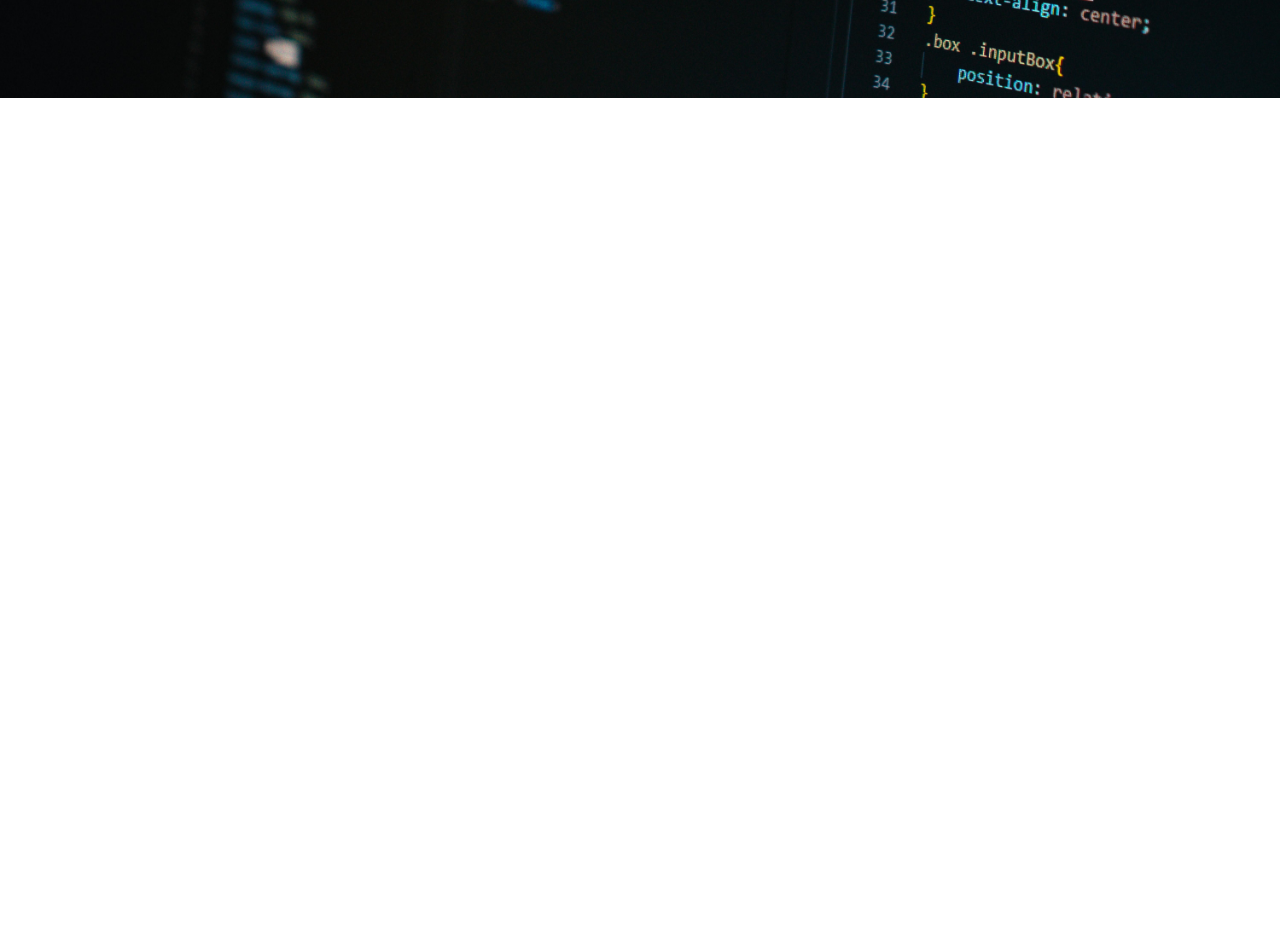
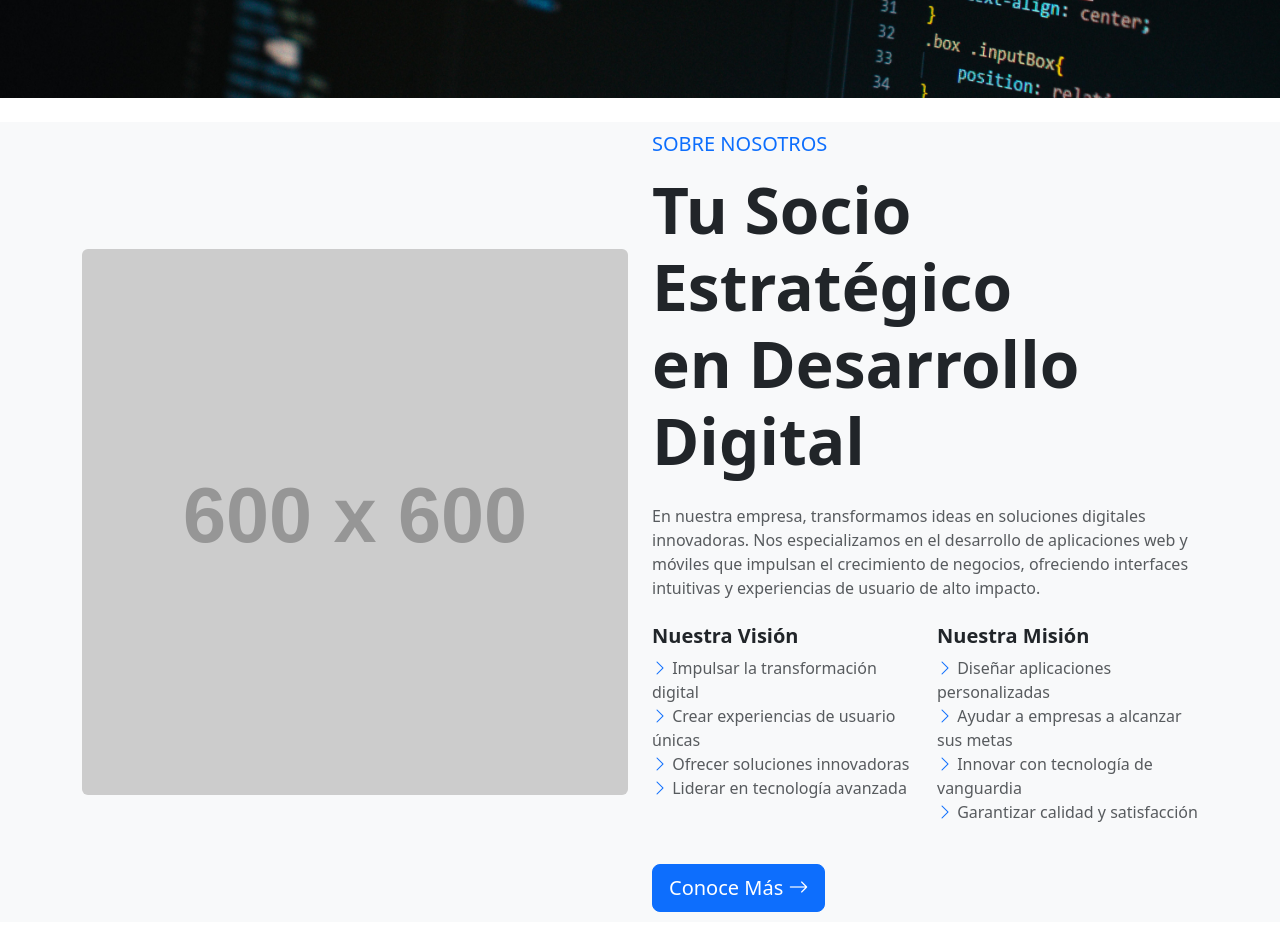
Before and after one commit to axxving/app-jsdevs-axv, a React (Vite) app: page / in a window 1280 px wide. Shown: the part 840-1786 px from the top of the page. Before the commit the page ends 938 px from the top, so only its background shows below. Built offline with nearby package versions, Linux system fonts and the light colour scheme.

Commit message:
feat: about

```diff
--- a/src/components/page/Page.jsx
+++ b/src/components/page/Page.jsx
@@ -2,6 +2,7 @@ import React from 'react';
 import { Hero } from './hero/Hero';
 import { Header } from './header/Header';
 import { HeaderContact } from './header/HeaderContact';
+import { About } from './about/About';
 
 export const Page = () => {
     const stykeContainerHeader = {
@@ -17,6 +18,7 @@ export const Page = () => {
                 <Header />
             </div>
             <Hero />
+            <About />
         </>
     );
 };
--- /dev/null
+++ b/src/components/page/about/About.jsx
@@ -0,0 +1,96 @@
+import React from 'react';
+
+export const About = () => {
+    return (
+        <section
+            className="mt-4 mb-4 about-section d-flex align-items-center bg-light"
+            style={{ minHeight: '100vh' }}
+        >
+            <div className="container">
+                <div className="row align-items-center">
+                    {/* Imagen del lado izquierdo */}
+                    <div className="col-12 col-md-6 mb-4 mb-md-0 text-center">
+                        <img
+                            src="https://via.placeholder.com/600x600"
+                            alt="Sobre nosotros"
+                            className="img-fluid rounded"
+                        />
+                    </div>
+
+                    {/* Contenido del lado derecho */}
+                    <div className="col-12 col-md-6 text-center text-md-start">
+                        <h5 className="text-uppercase text-primary mb-3">
+                            Sobre Nosotros
+                        </h5>
+                        <h2 className="display-3 fw-bold mb-4">
+                            Tu Socio Estratégico <br /> en Desarrollo Digital
+                        </h2>
+                        <p className="text-muted mb-4">
+                            En nuestra empresa, transformamos ideas en
+                            soluciones digitales innovadoras. Nos especializamos
+                            en el desarrollo de aplicaciones web y móviles que
+                            impulsan el crecimiento de negocios, ofreciendo
+                            interfaces intuitivas y experiencias de usuario de
+                            alto impacto.
+                        </p>
+                        <div className="row">
+                            {/* Columna Vision */}
+                            <div className="col-sm-6 mb-4 mb-sm-0">
+                                <h5 className="fw-bold">Nuestra Visión</h5>
+                                <ul className="list-unstyled text-muted">
+                                    <li>
+                                        <i className="bi bi-chevron-right text-primary"></i>{' '}
+                                        Impulsar la transformación digital
+                                    </li>
+                                    <li>
+                                        <i className="bi bi-chevron-right text-primary"></i>{' '}
+                                        Crear experiencias de usuario únicas
+                                    </li>
+                                    <li>
+                                        <i className="bi bi-chevron-right text-primary"></i>{' '}
+                                        Ofrecer soluciones innovadoras
+                                    </li>
+                                    <li>
+                                        <i className="bi bi-chevron-right text-primary"></i>{' '}
+                                        Liderar en tecnología avanzada
+                                    </li>
+                                </ul>
+                            </div>
+
+                            {/* Columna Mission */}
+                            <div className="col-sm-6">
+                                <h5 className="fw-bold">Nuestra Misión</h5>
+                                <ul className="list-unstyled text-muted">
+                                    <li>
+                                        <i className="bi bi-chevron-right text-primary"></i>{' '}
+                                        Diseñar aplicaciones personalizadas
+                                    </li>
+                                    <li>
+                                        <i className="bi bi-chevron-right text-primary"></i>{' '}
+                                        Ayudar a empresas a alcanzar sus metas
+                                    </li>
+                                    <li>
+                                        <i className="bi bi-chevron-right text-primary"></i>{' '}
+                                        Innovar con tecnología de vanguardia
+                                    </li>
+                                    <li>
+                                        <i className="bi bi-chevron-right text-primary"></i>{' '}
+                                        Garantizar calidad y satisfacción
+                                    </li>
+                                </ul>
+                            </div>
+                        </div>
+
+                        {/* Botón */}
+                        <a
+                            href="#about"
+                            className="btn btn-primary btn-lg mt-4"
+                        >
+                            Conoce Más <i className="bi bi-arrow-right"></i>
+                        </a>
+                    </div>
+                </div>
+            </div>
+        </section>
+    );
+};
--- a/src/components/page/hero/Hero.jsx
+++ b/src/components/page/hero/Hero.jsx
@@ -16,7 +16,7 @@ export const Hero = () => {
                 <div className="row">
                     <div className="col-md-8">
                         {/* Texto de bienvenida */}
-                        <p className="text-uppercase fw-bold mb-2">
+                        <p className="display-3 text-uppercase fw-bold mb-2">
                             Bienvenidos a WebDev Solutions
                         </p>
 
```
